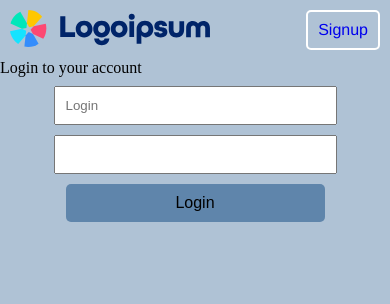
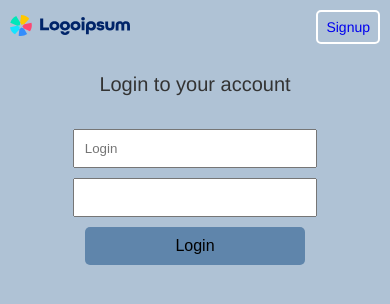
Before and after one commit to IrynaKr1/react-form, a React (Vite) app: page / in a window 390 px wide. Shown: the top 304 px of the page. Built offline with nearby package versions, Linux system fonts and the light colour scheme.

Commit message:
Add loginPage styles

```diff
--- a/src/components/Header/Header.module.scss
+++ b/src/components/Header/Header.module.scss
@@ -20,6 +20,14 @@ $main-padding: 10px;
     height: auto;
     object-fit: cover;
   }
+
+  @media (max-width: 768px) {
+    max-width: 150px; // Mniejsze logo na mobile
+  }
+
+  @media (max-width: 480px) {
+    max-width: 120px; // Jeszcze mniejsze na bardzo małych ekranach
+  }
 }
 
 .linkStyle {
@@ -35,4 +43,8 @@ $main-padding: 10px;
   &:hover {
     background-color: $shade-color;
   }
+  @media (max-width: 480px) {
+    padding: 8px;
+    font-size: 14px;
+  }
 }
--- a/src/components/forms/LoginForm/LoginForm.module.scss
+++ b/src/components/forms/LoginForm/LoginForm.module.scss
@@ -13,10 +13,20 @@ body {
   display: flex;
   flex-direction: column;
   max-width: 450px;
+  width: 100%;
   gap: $main-padding;
   padding: $main-padding;
   justify-content: center;
   align-items: center;
+
+  @media (max-width: 768px) {
+    max-width: 350px;
+    padding: 15px;
+  }
+
+  @media (max-width: 480px) {
+    max-width: 90%;
+  }
 }
 
 .error {
@@ -44,7 +54,8 @@ body {
   width: $input-width;
 
   &:hover {
-    background-color: darken($shade-color, 10%);
+    background-color: $primary-color;
+    border: $shade-color 2px solid;
   }
 
   &:active {
--- /dev/null
+++ b/src/pages/LoginPage/LoginPage.module.scss
@@ -0,0 +1,34 @@
+$font-stack: Helvetica, sans-serif;
+$primary-color: #afc2d5;
+
+.loginPageContainer {
+  min-height: 100vh; // Cała wysokość ekranu
+  display: flex;
+  flex-direction: column;
+  background-color: $primary-color;
+}
+
+.contentWrapper {
+  display: flex;
+  flex-direction: column;
+  justify-content: center;
+  align-items: center;
+  padding: 20px;
+}
+
+.title {
+  font-family: $font-stack;
+  font-size: 28px;
+  margin-bottom: 30px;
+  text-align: center;
+  color: #333;
+
+  @media (max-width: 768px) {
+    font-size: 24px;
+    margin-bottom: 20px;
+  }
+
+  @media (max-width: 480px) {
+    font-size: 20px;
+  }
+}
--- a/src/pages/LoginPage/index.jsx
+++ b/src/pages/LoginPage/index.jsx
@@ -1,14 +1,17 @@
 import React from 'react';
 import LoginForm from '../../components/forms/LoginForm';
 import Header from '../../components/Header';
+import styles from './LoginPage.module.scss';
 
 function LoginPage() {
   return (
-    <section>
-    <Header />
-      <h2>Login to your account</h2>
-      <LoginForm />
-    </section>
+    <div className={styles.loginPageContainer}>
+      <Header />
+      <div className={styles.contentWrapper}>
+        <h2 className={styles.title}>Login to your account</h2>
+        <LoginForm />
+      </div>
+    </div>
   );
 }
 
```
